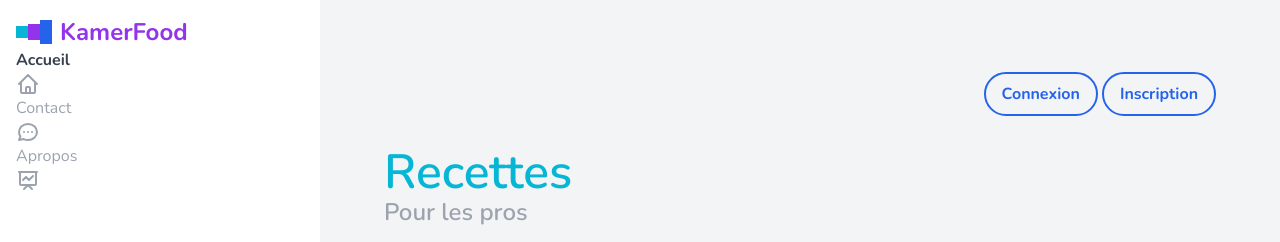
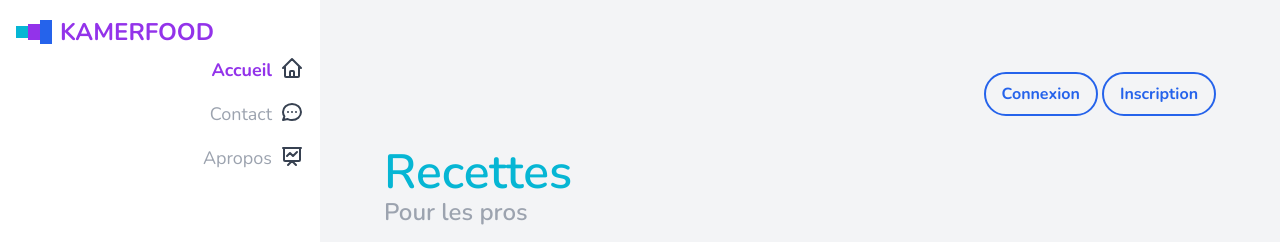
Before and after one commit to SteveTomfeu/TailwindCloneGit, a Vue app: page / in a window 1280 px wide. Shown: the top 242 px of the page. Built offline with nearby package versions, Linux system fonts and the light colour scheme.

Commit message:
Design de la sidebar

```diff
--- a/src/components/Page.vue
+++ b/src/components/Page.vue
@@ -6,7 +6,7 @@
 
  <div class="text-gray-400 font-nunito grid md:grid-cols-4">  <!--content wraper-->
     <div class="p-4 md:col-span-1">  <!--entete-->
-        <nav>
+        <nav class="">
             <div class="flex">
                 <div class="flex items-center justify-items-center">
                     <div class="bg-primary h-3 w-3"></div>
@@ -14,30 +14,30 @@
                     <div class="bg-secondary-200 h-6 w-3"></div>
                 </div>
                 <h1 class="text-gray-700 text-2xl font-bold ml-2">
-                    <a href="" class="sm:text-primary md:text-secondary-200 lg:text-secondary-100 text-gray-300 hover:text-purple-700">KamerFood</a>
+                    <a href="" class="sm:text-primary md:text-secondary-200 lg:text-secondary-100 text-gray-300 hover:text-purple-700 uppercase font-bold">KamerFood</a>
                 </h1>
             </div>
             <ul>
-                <li>
-                    <a href="">
-                    <span class="text-gray-700 font-bold">Accueil</span>
-                    <svg xmlns="http://www.w3.org/2000/svg" class="h-6 w-6" fill="none" viewBox="0 0 24 24" stroke="currentColor" stroke-width="2">
+                <li class="py-2">
+                    <a href="" class="flex justify-end ">
+                    <span class=" font-bold text-lg text-secondary-100">Accueil</span>
+                    <svg xmlns="http://www.w3.org/2000/svg" class="h-6 w-6 ml-2 text-gray-700 font-bold" fill="none" viewBox="0 0 24 24" stroke="currentColor" stroke-width="2">
                         <path stroke-linecap="round" stroke-linejoin="round" d="M3 12l2-2m0 0l7-7 7 7M5 10v10a1 1 0 001 1h3m10-11l2 2m-2-2v10a1 1 0 01-1 1h-3m-6 0a1 1 0 001-1v-4a1 1 0 011-1h2a1 1 0 011 1v4a1 1 0 001 1m-6 0h6" />
                     </svg>
                     </a>
                 </li>
-                <li>
-                    <a href="">
-                    <span>Contact</span>
-                    <svg xmlns="http://www.w3.org/2000/svg" class="h-6 w-6" fill="none" viewBox="0 0 24 24" stroke="currentColor" stroke-width="2">
+                <li class="py-2">
+                    <a href="" class="flex justify-end">
+                    <span class="text-lg">Contact</span>
+                    <svg xmlns="http://www.w3.org/2000/svg" class="h-6 w-6 ml-2 text-gray-700 font-bold" fill="none" viewBox="0 0 24 24" stroke="currentColor" stroke-width="2">
                         <path stroke-linecap="round" stroke-linejoin="round" d="M8 12h.01M12 12h.01M16 12h.01M21 12c0 4.418-4.03 8-9 8a9.863 9.863 0 01-4.255-.949L3 20l1.395-3.72C3.512 15.042 3 13.574 3 12c0-4.418 4.03-8 9-8s9 3.582 9 8z" />
                     </svg>
                     </a>
                 </li>
-                <li>
-                    <a href="">
-                    <span>Apropos</span>
-                    <svg xmlns="http://www.w3.org/2000/svg" class="h-6 w-6" fill="none" viewBox="0 0 24 24" stroke="currentColor" stroke-width="2">
+                <li class="py-2">
+                    <a href="" class="flex justify-end">
+                    <span class="text-lg">Apropos</span>
+                    <svg xmlns="http://www.w3.org/2000/svg" class="h-6 w-6 ml-2 text-gray-700 font-bold" fill="none" viewBox="0 0 24 24" stroke="currentColor" stroke-width="2">
                         <path stroke-linecap="round" stroke-linejoin="round" d="M7 12l3-3 3 3 4-4M8 21l4-4 4 4M3 4h18M4 4h16v12a1 1 0 01-1 1H5a1 1 0 01-1-1V4z" />
                     </svg>
                     </a>
```
